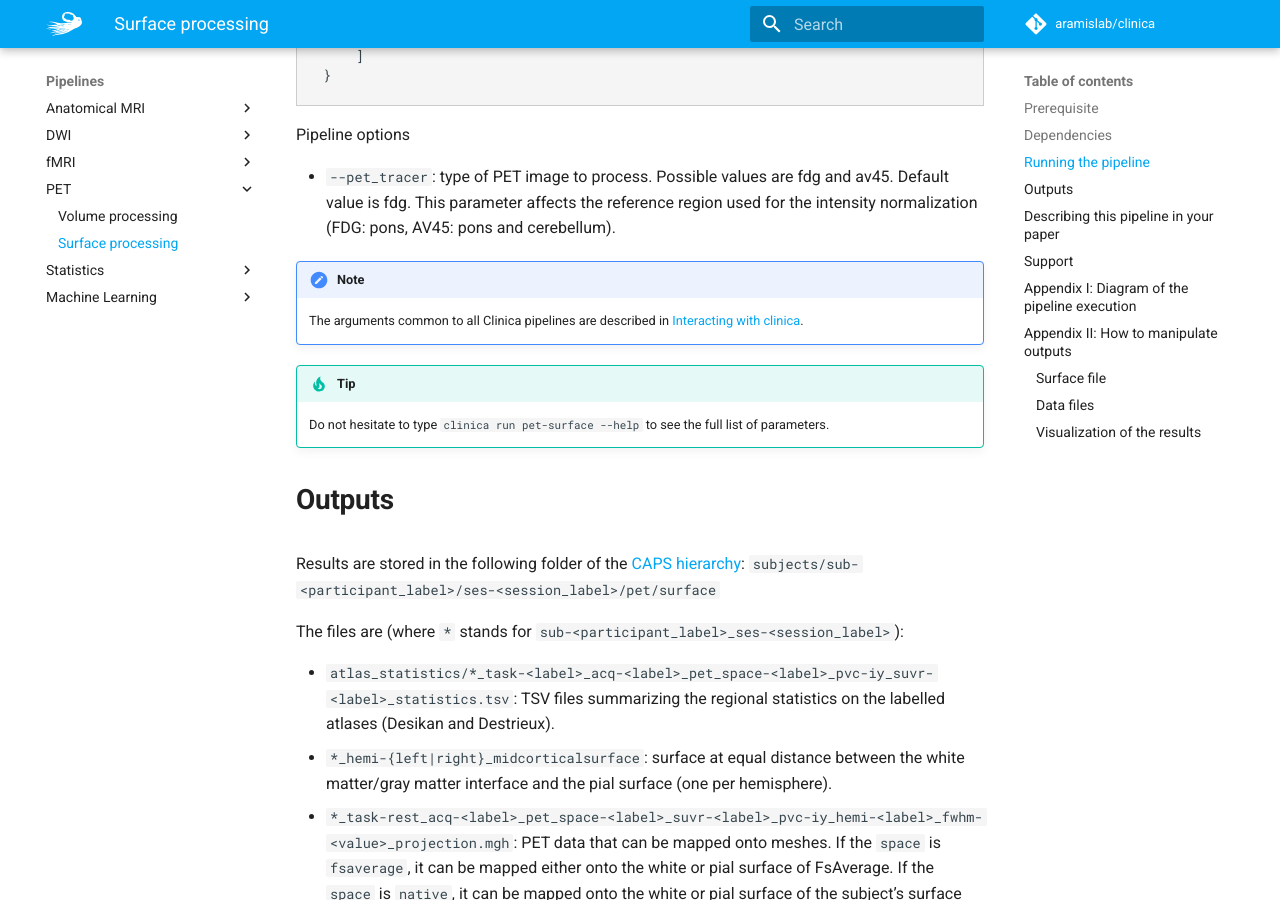
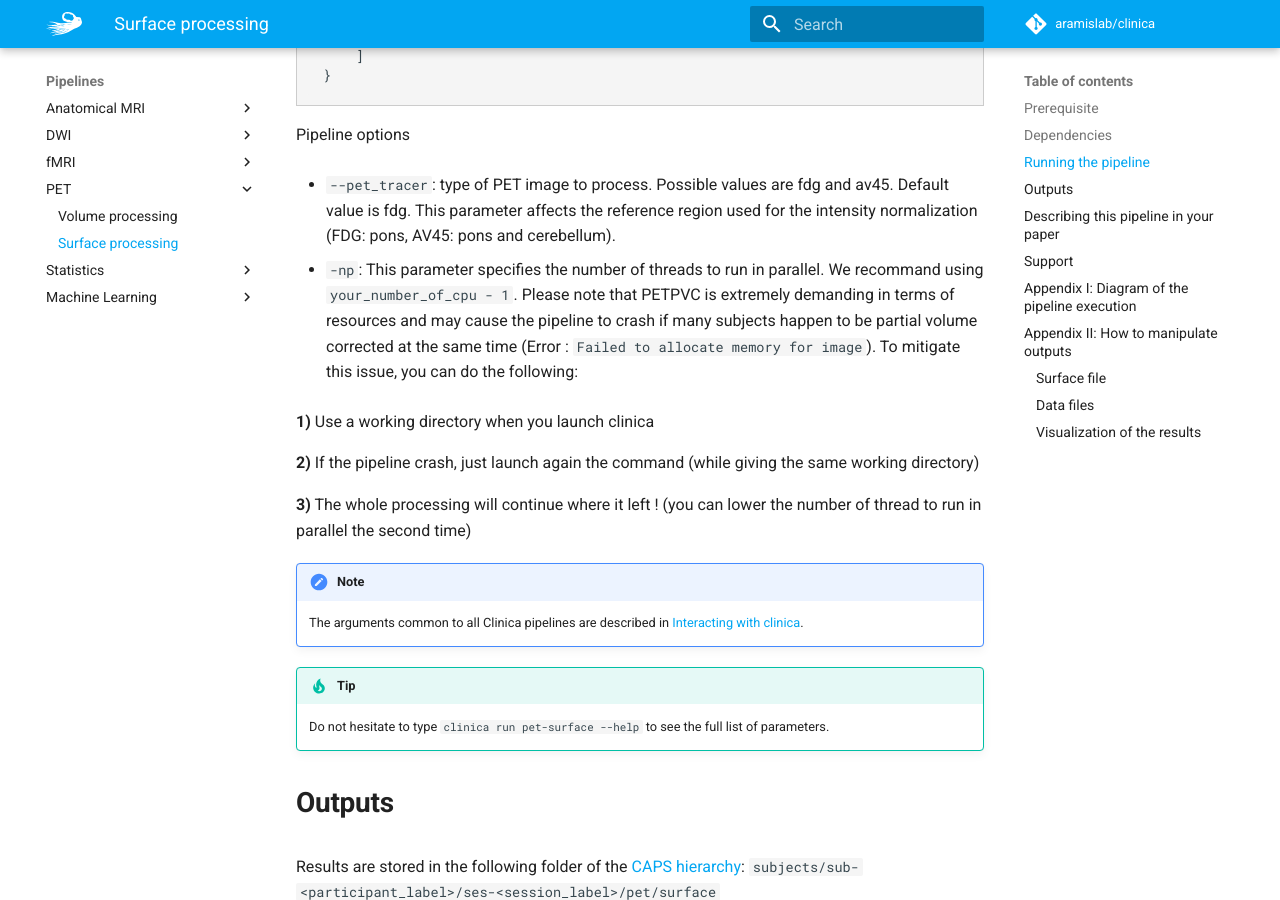
Before and after one commit to aramis-lab/clinica, an MkDocs documentation site: the page built from docs/Pipelines/PET_Surface.md, in a window 1280 px wide and 900 px high, scrolled down 1804 px. Built offline with MkDocs 1.6.1 and Material for MkDocs 9.7.7, drawn with Linux system fonts in a browser that asks for light colours; comment, search, counter and statistics services are not loaded.

Commit message:
Add info on -np to solve ITK/PETPVC issue

```diff
--- a/docs/Pipelines/PET_Surface.md
+++ b/docs/Pipelines/PET_Surface.md
@@ -64,6 +64,14 @@ The `sub-001_ses-M00_task-rest_acq-fdg_pet.json` must look like this :
 Pipeline options
 
 - `--pet_tracer`: type of PET image to process. Possible values are fdg and av45. Default value is fdg. This parameter affects the reference region used for the intensity normalization (FDG: pons, AV45: pons and cerebellum).
+
+- `-np`: This parameter specifies the number of threads to run in parallel. We recommand using `your_number_of_cpu - 1`. Please note that PETPVC is extremely demanding in terms of resources and may cause the pipeline to crash if many subjects happen to be partial volume corrected at the same time (Error : `Failed to allocate memory for image`). To mitigate this issue, you can do the following:
+
+**1)** Use a working directory when you launch clinica
+
+**2)** If the pipeline crash, just launch again the command (while giving the same working directory)
+
+**3)** The whole processing will continue where it left ! (you can lower the number of thread to run in parallel the second time)
 
 !!! note
     The arguments common to all Clinica pipelines are described in [Interacting with clinica](../../InteractingWithClinica).
```
